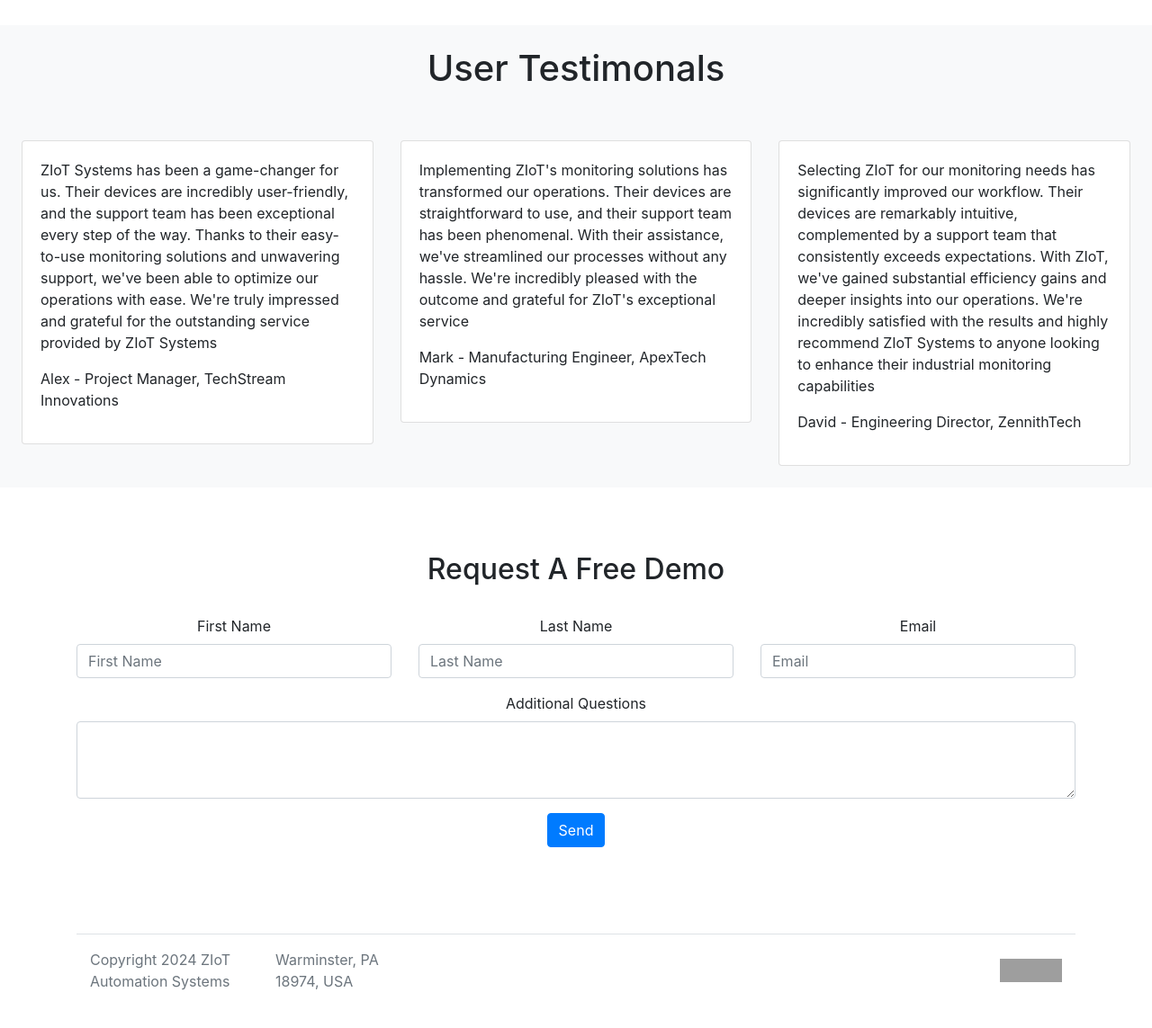
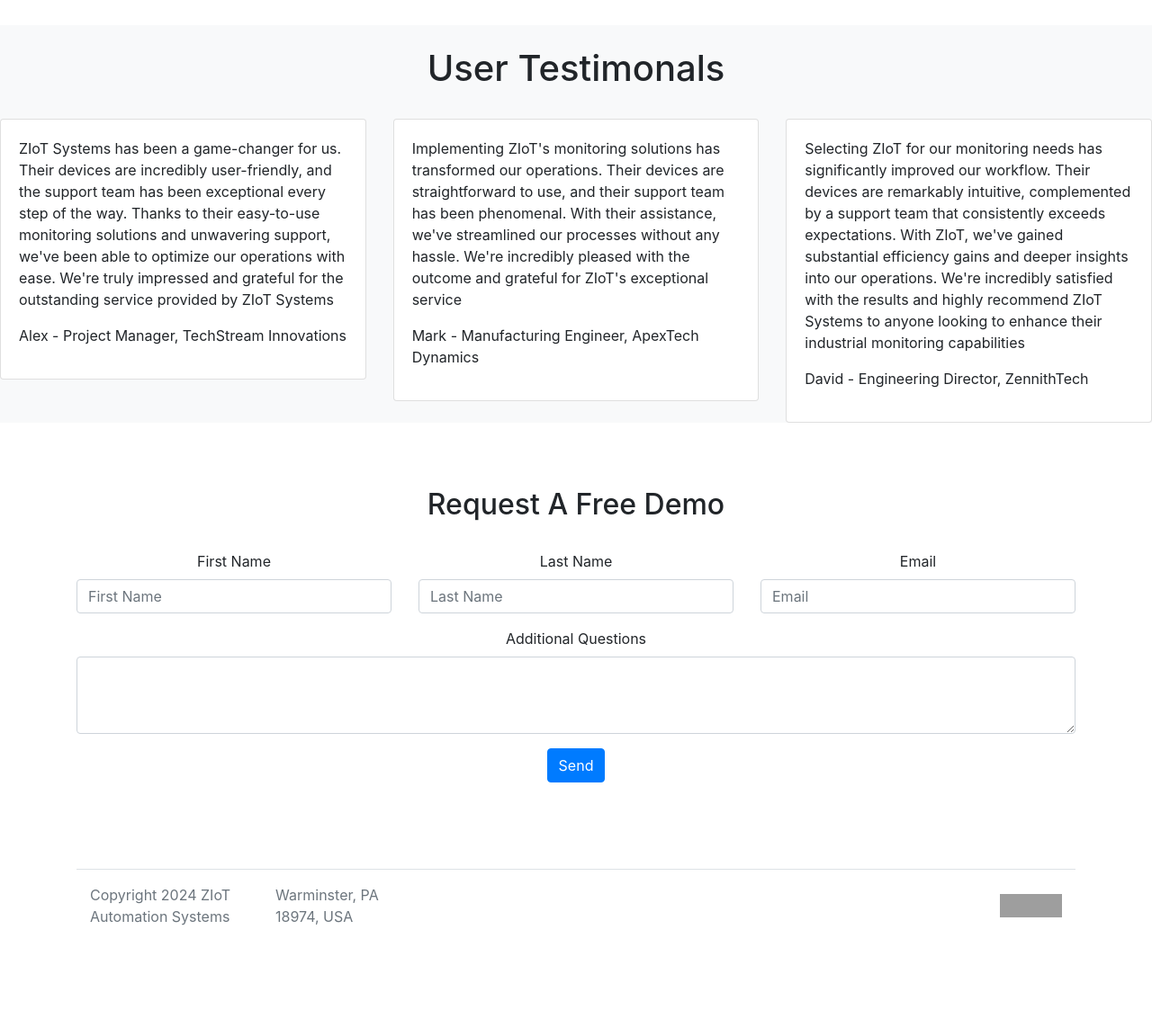
Before and after one commit to ZIoT-Systems/ZIoT-Systems.github.io, a Jekyll site: the page built from README.md, in a window 1280 px wide. Shown: the part 1961-3104 px from the top of the page at 90% size. Built offline with Jekyll 4.4.1, drawn with Linux system fonts in a browser that asks for light colours; our own code applies the rules of GitHub Pages for plain Markdown files; after the commit the page ends 3032 px from its top, so only the background shows below that; grey boxes are pictures that could not be loaded.

```diff
--- a/_layouts/default.html
+++ b/_layouts/default.html
@@ -191,7 +191,7 @@
             <h1>User Testimonals</h1>
         </div>
         <br>
-        <div class="p-4 row">
+        <div class=" row">
             <div class="col-sm-4">
                 <div class="card">
                     <div class="card-body">
```
